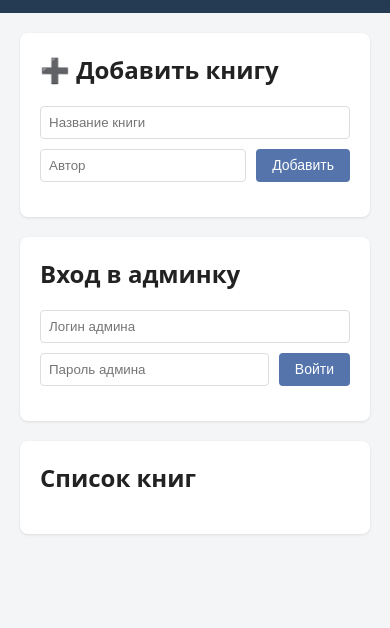
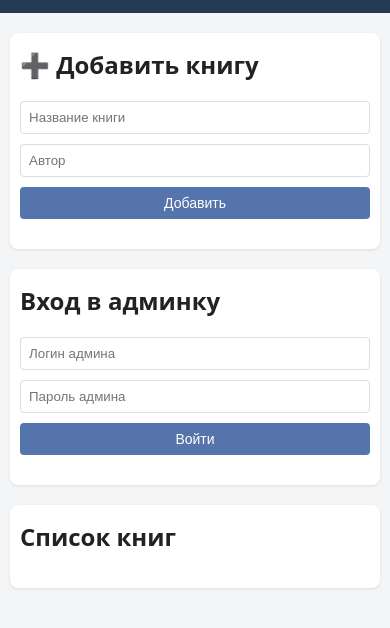
Before and after one commit to pgasirius-debug/arb, a website: page index.html in a window 390 px wide. Shown: the part 100-728 px from the top of the page. Drawn offline with Linux system fonts and the light colour scheme; no server answers.

Commit message:
Fix mobile layout width and responsiveness

```diff
--- a/index.html
+++ b/index.html
@@ -8,6 +8,7 @@
     * { box-sizing: border-box; }
     body {
       overflow-x: hidden;
+        width: 100%; max-width: 100vw; margin: 0; padding: 0;
       overflow-y: auto;
       font-family: system-ui, -apple-system, BlinkMacSystemFont, "Segoe UI", sans-serif;
       margin: 0;
@@ -116,6 +117,12 @@
       border-left: 4px solid #fdcb6e;
       margin-bottom: 15px;
     }
+      @media (max-width: 768px) {
+            main { max-width: 100%; padding: 0 10px; }
+            table { width: 100%; font-size: 12px; }
+            .section { padding: 15px 10px; }
+            .form-row { flex-direction: column; }
+          }
   </style>
 </head>
 <body>
```
